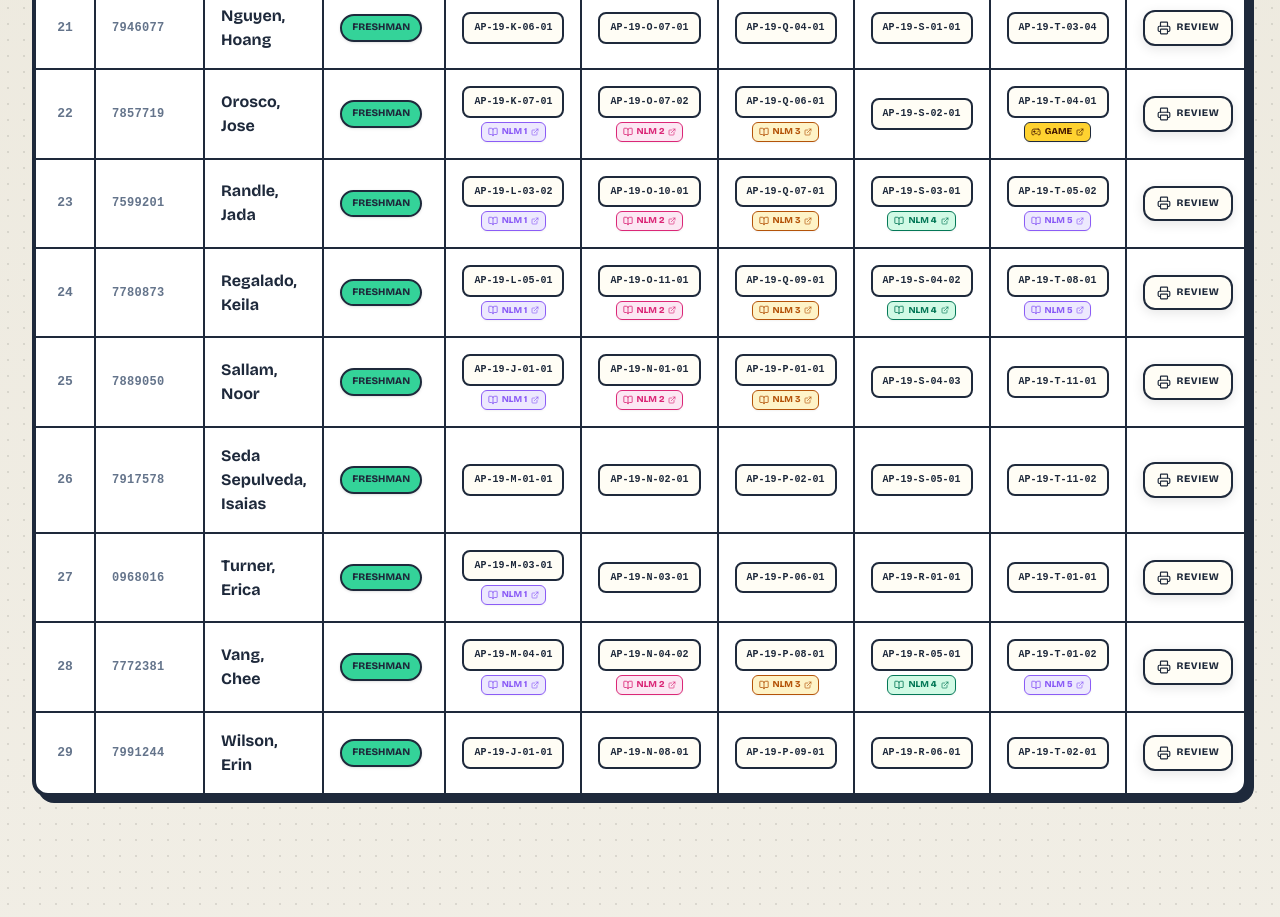
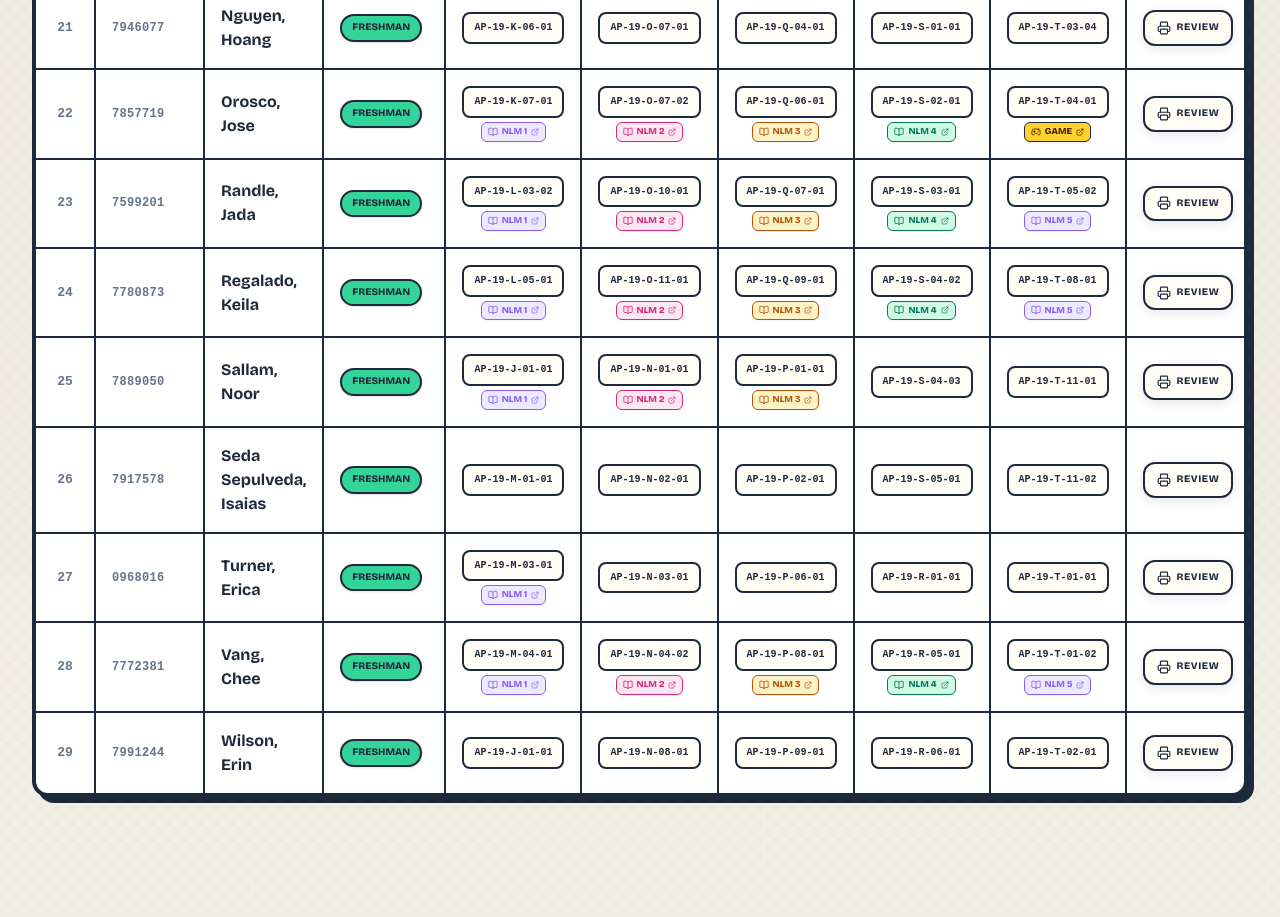
Before and after one commit to victogarcia4/ap2-notebook-lm-fall2026, a React (Vite) app: page / in a window 1280 px wide. Shown: the part 4880-5797 px from the top of the page. Built offline with nearby package versions, Linux system fonts and the light colour scheme; a web font is replaced by a local one.

Commit message:
feat: add exam 4 notebook for Jose Orosco
Register the new exam 4 notebook link and topic details in the dataset for student Orosco.

```diff
--- a/data/notebooks.json
+++ b/data/notebooks.json
@@ -735,5 +735,16 @@
     "topic": "Reproduction — Male Reproductive Anatomy & Accessory Glands (AP-19-T-01-01)",
     "description": "Describe anatomical relationships of testes, epididymis, vas deferens, and accessory semen glands.",
     "createdAt": "2026-10-29"
+  },
+  {
+    "id": "notebook-orosco-jose-exam4",
+    "title": "Thirst Triggers, Osmoreceptors & ADH Output NotebookLM (AP-19-S-02-01)",
+    "url": "https://notebook.google.com/notebook/85a7167e-3834-4db5-a1a1-0f242782d743",
+    "author": "Orosco, Jose",
+    "role": "student",
+    "examId": "exam4",
+    "topic": "Fluid/Acid-Base — Thirst Triggers & ADH Output (AP-19-S-02-01)",
+    "description": "Summarize thirst triggers (hypothalamic osmoreceptors, blood pressure drop) and systemic ADH output.",
+    "createdAt": "2026-11-01"
   }
 ]
--- a/src/data/students.ts
+++ b/src/data/students.ts
@@ -410,10 +410,17 @@ export const defaultStudents: Student[] = [
       topic: "Metabolism",
       desc: "Contrast systemic hormone distributions during absorptive (insulin) vs post-absorptive (glucagon) states."
     },
+    exam4: {
+      id: "AP-19-S-02-01",
+      chap: "20",
+      topic: "Fluid/Acid-Base",
+      desc: "Summarize thirst triggers (hypothalamic osmoreceptors, blood pressure drop) and systemic ADH output."
+    },
     notebookLinks: {
       exam1: "https://notebook.google.com/notebook/5d0c22fa-3985-4a8c-8e7c-ac74656ddfab",
       exam2: "https://notebook.google.com/notebook/018357de-acdd-4f99-94e4-62504bb5803f",
-      exam3: "https://notebook.google.com/notebook/77107667-6acc-4279-b101-bf3abc6ad3e3"
+      exam3: "https://notebook.google.com/notebook/77107667-6acc-4279-b101-bf3abc6ad3e3",
+      exam4: "https://notebook.google.com/notebook/85a7167e-3834-4db5-a1a1-0f242782d743"
     },
     gameLinks: {
       exam5: {
```
